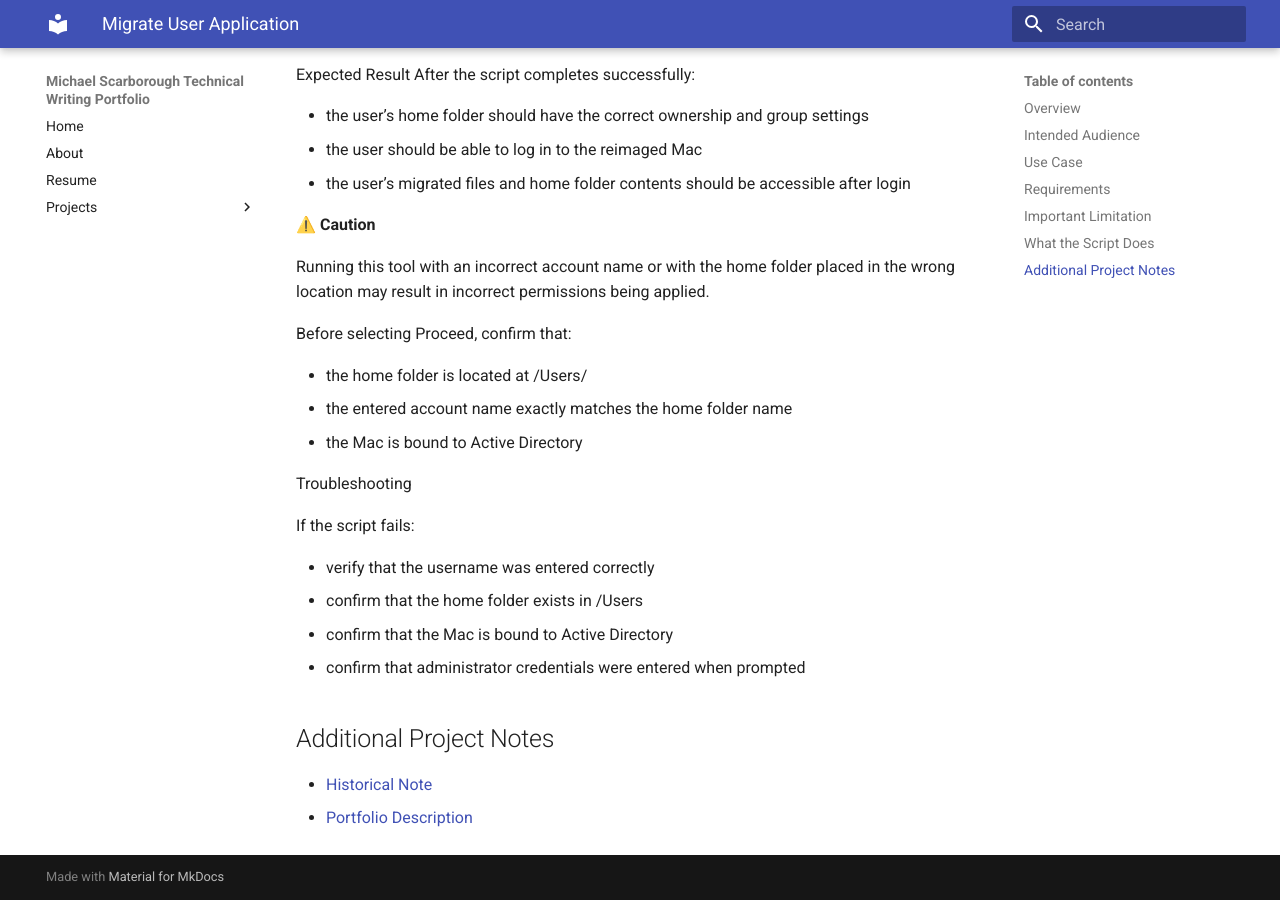
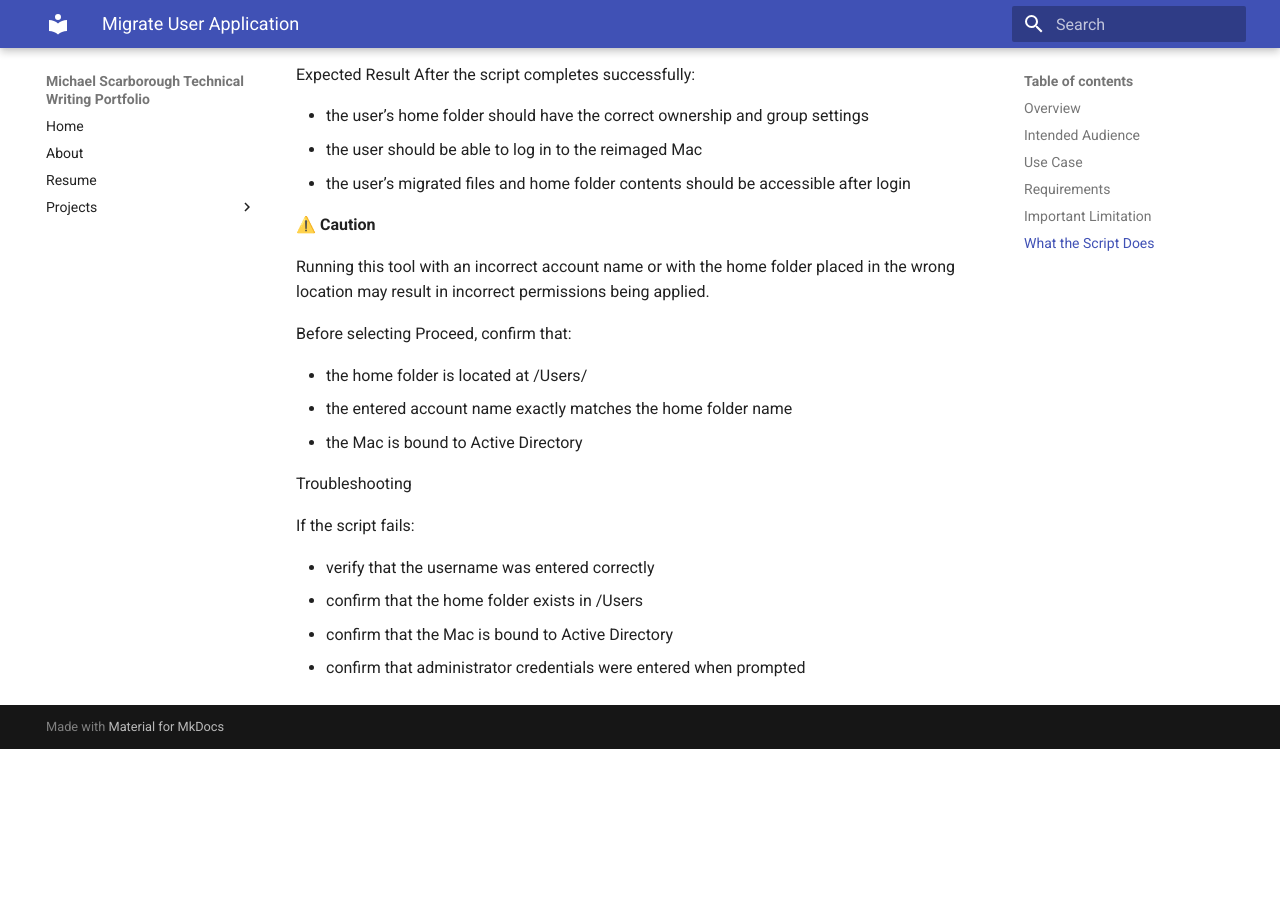
Before and after one commit to MackMike/technical-writing-portfolio-site, an MkDocs documentation site: the page built from docs/assets/pdfs/migrate-user-admin-readme.md, in a window 1280 px wide and 900 px high, scrolled down 2201 px. Built offline with MkDocs 1.6.1 and Material for MkDocs 9.7.7, drawn with Linux system fonts in a browser that asks for light colours; after the commit the page ends 2950 px from its top, so only the background shows below that.

Commit message:
Update migrate-user-admin-readme.md

```diff
--- a/docs/assets/pdfs/migrate-user-admin-readme.md
+++ b/docs/assets/pdfs/migrate-user-admin-readme.md
@@ -98,8 +98,3 @@ If the script fails:
 * confirm that the home folder exists in /Users
 * confirm that the Mac is bound to Active Directory
 * confirm that administrator credentials were entered when prompted
-
-## Additional Project Notes
-
-* [Historical Note](historical-note.md)
-* [Portfolio Description](portfolio-description.md)
```
